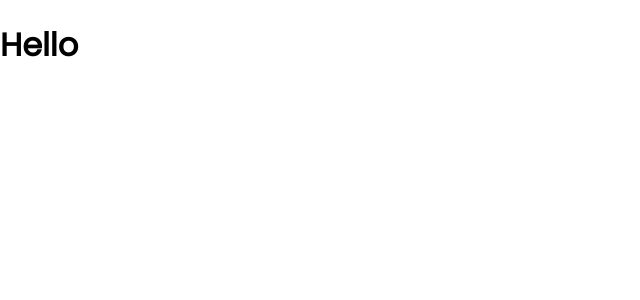
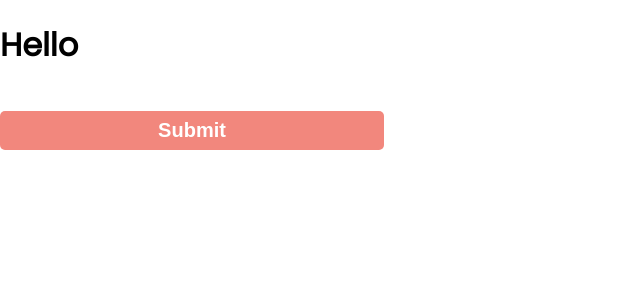
Before and after one commit to irminaj/final_task, a React (Create React App) app in the folder client/: page / in a window 1280 px wide. Shown: the top 300 px of the page, without its empty margins (0-640 px from the left). Built offline with nearby package versions, Linux system fonts and the light colour scheme.

Commit message:
create Button component

```diff
--- a/client/src/App.js
+++ b/client/src/App.js
@@ -1,15 +1,17 @@
 import { Theme } from "./Theme";
 import GlobalCSS from "./globalStyles/GlobalStyles.style";
+import { Button } from "./components/button/Button";
 
-function App() {
+const App = () => {
   return (
     <div>
       <Theme>
         <GlobalCSS />
         <h1>Hello</h1>
+        <Button text="Submit" />
       </Theme>
     </div>
   );
-}
+};
 
 export default App;
--- /dev/null
+++ b/client/src/components/button/Button.jsx
@@ -0,0 +1,6 @@
+import React from "react";
+import { ButtonStyle } from "./Button.style";
+
+export const Button = (props) => {
+  return <ButtonStyle {...props}>{props.text}</ButtonStyle>;
+};
--- /dev/null
+++ b/client/src/components/button/Button.style.jsx
@@ -0,0 +1,14 @@
+import { styled } from "styled-components";
+
+export const ButtonStyle = styled.button`
+  width: 30%;
+  font-size: 20px;
+  font-weight: 600;
+  background-color: ${(props) => props.theme.colors.primary};
+  color: ${(props) => props.theme.colors.white};
+  border: none;
+  border-radius: 5px;
+  padding: 8px 0;
+  margin-top: 20px;
+  outline: none;
+`;
```
